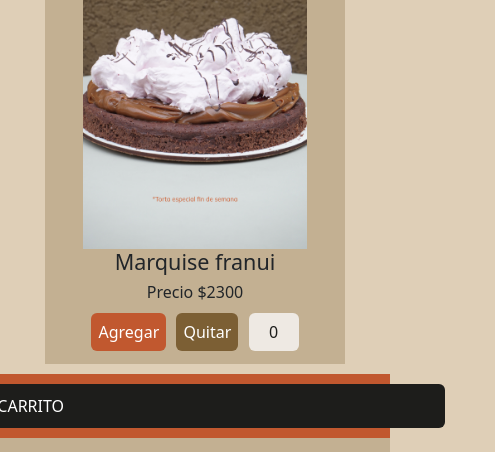
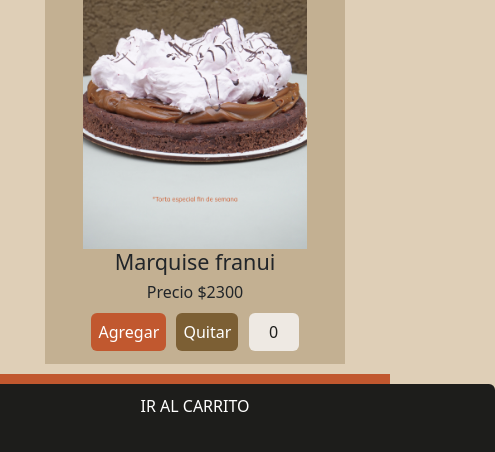
Before and after one commit to Pinnoocenti/coder-js, a plain HTML site: page pages/pedido.html in a window 390 px wide. Shown: the part 9245-9697 px from the top of the page, 495 px wide, since content can reach past the window. Drawn offline with nearby package versions, Linux system fonts and the light colour scheme.

Commit message:
arreglos estilo

```diff
--- a/css/style.css
+++ b/css/style.css
@@ -116,8 +116,7 @@
     align-items: center;
 }
 .terminar{
-    display: flex;
-    width: 500px;
+    width: 600px;
     margin: 10px;
     padding: 10px;
     background-color:#1D1D1B;
@@ -126,7 +125,6 @@
     border:#1D1D1B;
 }
 .cadaProductoPedido{
-    display: flex;
     background-color: #C3B092;
     margin: 15px;
     padding: 10px;
@@ -342,4 +340,10 @@
         width: 100%;
         margin: 20px 0px 0px 0px;
         padding: 0; }
+    .cadaProductoPedido{
+        height: 370px;
+    }
+    .terminar{
+        height: 370px;
+    }
 }
```
